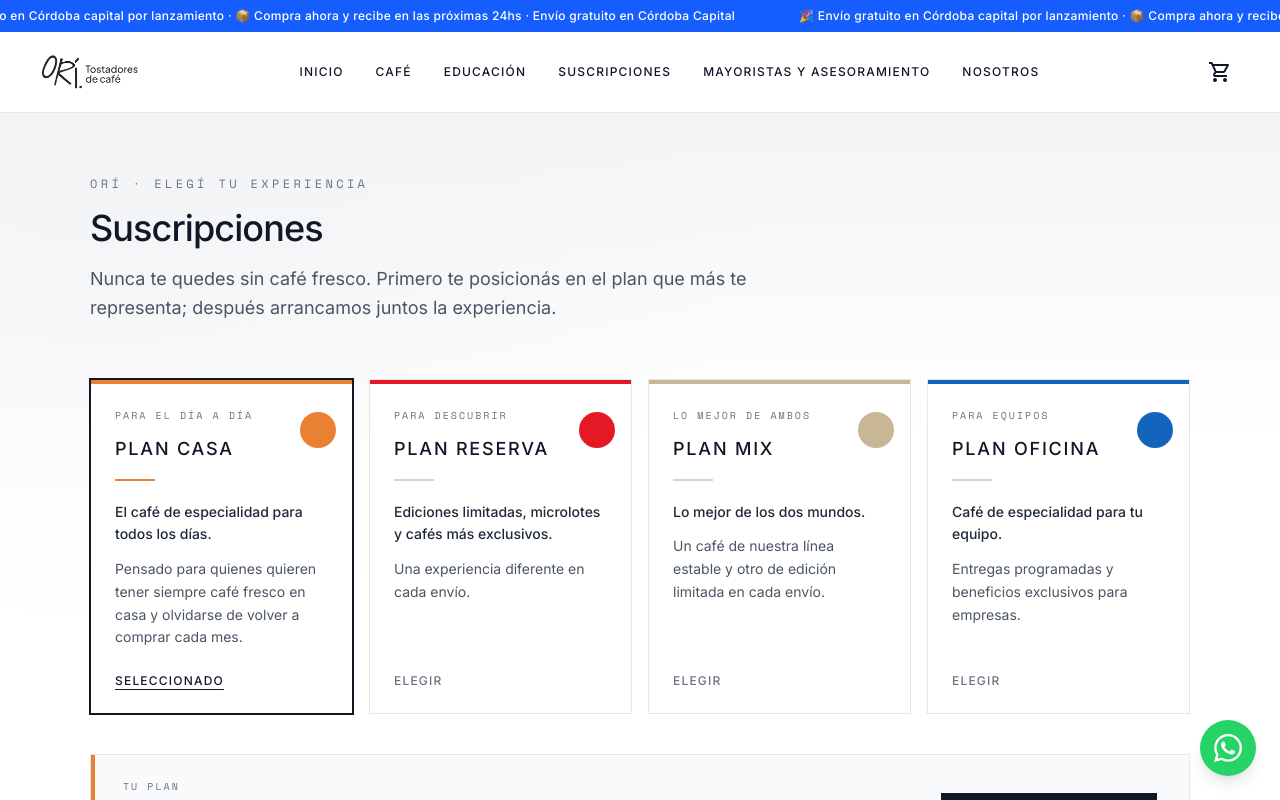
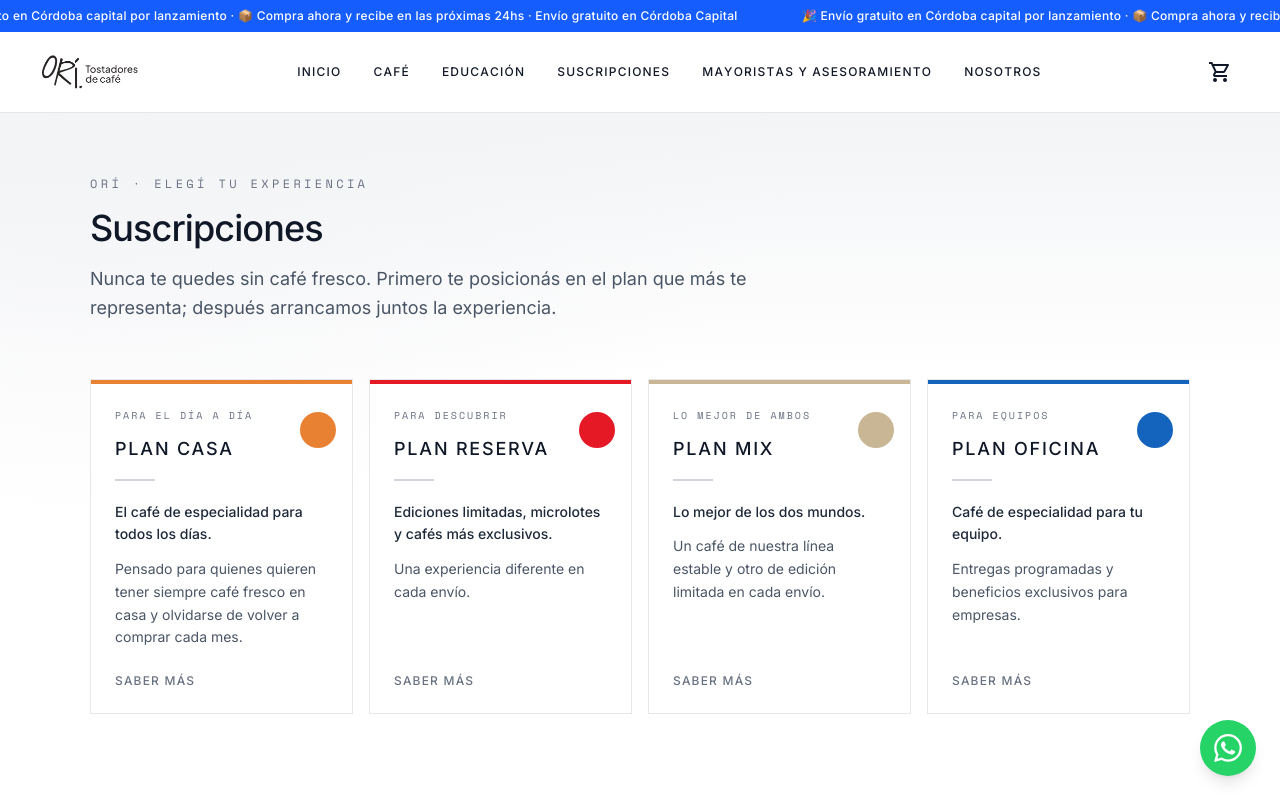
Before and after one commit to ferromayy/oriLandingPro, a Next.js app: page /suscripciones in a window 1280 px wide. Shown: the top 800 px of the page. Built offline with nearby package versions, Linux system fonts and the light colour scheme.

Commit message:
suscription estetic

```diff
--- a/src/app/(site)/suscripciones/page.tsx
+++ b/src/app/(site)/suscripciones/page.tsx
@@ -20,6 +20,18 @@ const plans: SubscriptionPlan[] = [
     description:
       "Pensado para quienes quieren tener siempre café fresco en casa y olvidarse de volver a comprar cada mes.",
     accent: "rgba(232, 119, 34, 0.92)",
+    details: {
+      about:
+        "Recibís cafés de nuestra línea estable: perfiles equilibrados, fáciles de preparar y pensados para acompañar tu ritual diario sin complicaciones. Cada mes llega café fresco tostado en Córdoba, listo para moler o ya molido según tu preferencia.",
+      includes: [
+        "Café de especialidad de la línea Casa",
+        "Envío mensual con café recién tostado",
+        "Elección de grano o molienda",
+        "Precio preferencial de suscriptor",
+      ],
+      bestFor:
+        "casas y personas que toman café todos los días y quieren calidad constante sin tener que acordarse de pedir.",
+    },
   },
   {
     id: "reserva",
@@ -28,6 +40,18 @@ const plans: SubscriptionPlan[] = [
     tagline: "Ediciones limitadas, microlotes y cafés más exclusivos.",
     description: "Una experiencia diferente en cada envío.",
     accent: "rgba(227, 6, 19, 0.92)",
+    details: {
+      about:
+        "Cada mes te llega un café distinto: microlotes, orígenes rotativos y ediciones limitadas seleccionadas por el equipo de Orí. Es la forma de explorar perfiles más expresivos y conocer lo que no siempre está en el catálogo.",
+      includes: [
+        "Café de edición limitada o microlote",
+        "Rotación de orígenes y procesos",
+        "Ficha sensorial del café del mes",
+        "Prioridad de stock en lotes exclusivos",
+      ],
+      bestFor:
+        "quienes disfrutan descubrir notas nuevas, comparar orígenes y vivir el café como una experiencia, no solo como una rutina.",
+    },
   },
   {
     id: "mix",
@@ -37,6 +61,18 @@ const plans: SubscriptionPlan[] = [
     description:
       "Un café de nuestra línea estable y otro de edición limitada en cada envío.",
     accent: "rgba(196, 176, 140, 0.92)",
+    details: {
+      about:
+        "Combinás la seguridad de un café cotidiano con la sorpresa de una edición limitada. En cada envío recibís un café de la línea estable para el día a día y otro más exclusivo para explorar cuando quieras algo distinto.",
+      includes: [
+        "Un café de la línea Casa",
+        "Un café Reserva / edición limitada",
+        "Variedad sin perder la rutina",
+        "Flexibilidad de molienda en ambos",
+      ],
+      bestFor:
+        "parejas, hogares compartidos o cualquiera que quiera un café confiable y, a la vez, algo especial para probar.",
+    },
   },
   {
     id: "oficina",
@@ -46,6 +82,18 @@ const plans: SubscriptionPlan[] = [
     description:
       "Entregas programadas y beneficios exclusivos para empresas.",
     accent: "rgba(0, 87, 184, 0.92)",
+    details: {
+      about:
+        "Armamos una entrega pensada para el consumo de tu equipo: cantidad, frecuencia y perfil de café según cuántas personas sean y cómo preparan. Menos logística para vos, mejor café en la oficina todos los días.",
+      includes: [
+        "Volúmenes adaptados al tamaño del equipo",
+        "Entregas programadas a la oficina",
+        "Asesoramiento de perfil y método",
+        "Condiciones especiales para empresas",
+      ],
+      bestFor:
+        "estudios, oficinas y equipos que quieren elevar el café del día a día sin gestionar compras sueltas cada semana.",
+    },
   },
 ];
 
--- a/src/app/globals.css
+++ b/src/app/globals.css
@@ -27,8 +27,104 @@
   }
 }
 
+@keyframes ori-fade-up {
+  from {
+    opacity: 0;
+    transform: translateY(12px);
+  }
+  to {
+    opacity: 1;
+    transform: translateY(0);
+  }
+}
+
+@keyframes ori-fade-in {
+  from {
+    opacity: 0;
+  }
+  to {
+    opacity: 1;
+  }
+}
+
+@keyframes ori-rule-grow {
+  from {
+    transform: scaleX(0);
+  }
+  to {
+    transform: scaleX(1);
+  }
+}
+
 .animate-scroll {
   animation: scroll 30s linear infinite;
+}
+
+.ori-plan-enter {
+  animation: ori-fade-up 0.55s ease-out both;
+}
+
+.ori-plan-panel-enter {
+  animation: ori-fade-in 0.35s ease-out both;
+}
+
+.ori-plan-rule-active {
+  transform-origin: left center;
+  animation: ori-rule-grow 0.35s ease-out both;
+}
+
+/* Navbar letter wave — todos los links */
+.ori-nav-item {
+  display: inline-flex;
+  color: #111827;
+}
+
+.ori-nav-letters {
+  display: inline-flex;
+}
+
+.ori-nav-letter {
+  display: inline-block;
+  color: #111827;
+  transform: translateY(0);
+  transition: transform 0.15s ease;
+  transition-delay: 0ms;
+}
+
+.ori-nav-letter-space {
+  display: inline-block;
+  width: 0.35em;
+}
+
+.ori-nav-item:hover .ori-nav-letter,
+.ori-nav-item:focus-visible .ori-nav-letter {
+  transform: translateY(-5px);
+  transition-delay: var(--ori-d, 0ms);
+}
+
+@media (prefers-reduced-motion: reduce) {
+  .ori-plan-enter,
+  .ori-plan-panel-enter,
+  .ori-plan-rule-active {
+    animation: none;
+  }
+
+  .ori-nav-item:hover .ori-nav-letter,
+  .ori-nav-item:focus-visible .ori-nav-letter {
+    transform: none;
+  }
+}
+
+.sr-only {
+  position: absolute;
+  width: 1px;
+  height: 1px;
+  padding: 0;
+  margin: -1px;
+  overflow: hidden;
+  clip: rect(0, 0, 0, 0);
+  white-space: nowrap;
+  border-width: 0;
 }
 
 body {
--- a/src/components/site/site-header.tsx
+++ b/src/components/site/site-header.tsx
@@ -2,7 +2,7 @@
 
 import Image from "next/image";
 import Link from "next/link";
-import { useState } from "react";
+import { useState, type CSSProperties } from "react";
 import { useCart } from "@/components/site/cart-context";
 import { EDUCATION_PUBLIC_ENABLED } from "@/lib/site/features";
 
@@ -17,8 +17,77 @@ const navLinks = [
   { href: "/nosotros", label: "Nosotros" },
 ];
 
-const navLinkClass =
-  "text-xs font-medium uppercase tracking-widest text-gray-900 transition-colors hover:text-gray-600";
+function AnimatedNavLabel({ label }: { label: string }) {
+  const chars = Array.from(label.toLocaleUpperCase("es-AR"));
+
+  return (
+    <span className="ori-nav-letters" aria-hidden="true">
+      {chars.map((char, index) => {
+        if (char === " ") {
+          return (
+            <span key={`space-${index}`} className="ori-nav-letter-space">
+              {"\u00A0"}
+            </span>
+          );
+        }
+
+        const style = {
+          ["--ori-d" as string]: `${index * 18}ms`,
+        } as CSSProperties;
+
+        return (
+          <span key={`${char}-${index}`} className="ori-nav-letter" style={style}>
+            {char}
+          </span>
+        );
+      })}
+    </span>
+  );
+}
+
+function NavItem({
+  href,
+  label,
+  onClick,
+}: {
+  href: string;
+  label: string;
+  onClick?: () => void;
+}) {
+  return (
+    <Link
+      href={href}
+      onClick={onClick}
+      className="ori-nav-item text-xs font-medium tracking-widest"
+      aria-label={label}
+    >
+      <span className="sr-only">{label}</span>
+      <AnimatedNavLabel label={label} />
+    </Link>
+  );
+}
+
+const NAV_LETTER_STYLES = `
+.ori-nav-item { display: inline-flex; color: #111827; }
+.ori-nav-letters { display: inline-flex; }
+.ori-nav-letter {
+  display: inline-block;
+  color: #111827;
+  transform: translateY(0);
+  transition: transform 0.15s ease;
+  transition-delay: 0ms;
+}
+.ori-nav-letter-space { display: inline-block; width: 0.35em; }
+.ori-nav-item:hover .ori-nav-letter,
+.ori-nav-item:focus-visible .ori-nav-letter {
+  transform: translateY(-5px);
+  transition-delay: var(--ori-d, 0ms);
+}
+@media (prefers-reduced-motion: reduce) {
+  .ori-nav-item:hover .ori-nav-letter,
+  .ori-nav-item:focus-visible .ori-nav-letter { transform: none; }
+}
+`;
 
 export function SiteHeader() {
   const { count, toggleCart } = useCart();
@@ -26,6 +95,7 @@ export function SiteHeader() {
 
   return (
     <>
+      <style dangerouslySetInnerHTML={{ __html: NAV_LETTER_STYLES }} />
       <header className="fixed top-8 z-50 w-full border-b border-gray-200 bg-white/95 backdrop-blur-sm">
         <div className="mx-auto flex h-20 max-w-[1920px] items-center justify-between px-4 sm:px-10">
           <Link href="/" className="flex items-center">
@@ -41,9 +111,7 @@ export function SiteHeader() {
 
           <nav className="hidden items-center gap-8 lg:flex">
             {navLinks.map((link) => (
-              <Link key={link.href} href={link.href} className={navLinkClass}>
-                {link.label}
-              </Link>
+              <NavItem key={link.href} href={link.href} label={link.label} />
             ))}
           </nav>
 
@@ -93,16 +161,14 @@ export function SiteHeader() {
                 <span className="material-icons-outlined">close</span>
               </button>
             </div>
-            <nav className="flex flex-col gap-4">
+            <nav className="flex flex-col items-start gap-5">
               {navLinks.map((link) => (
-                <Link
+                <NavItem
                   key={link.href}
                   href={link.href}
+                  label={link.label}
                   onClick={() => setMenuOpen(false)}
-                  className={navLinkClass}
-                >
-                  {link.label}
-                </Link>
+                />
               ))}
             </nav>
           </div>
--- a/src/components/site/subscriptions-plans.tsx
+++ b/src/components/site/subscriptions-plans.tsx
@@ -14,6 +14,11 @@ export type SubscriptionPlan = {
   description: string;
   /** Acento de paleta Orí (solo detalle visual). */
   accent: string;
+  details: {
+    about: string;
+    includes: string[];
+    bestFor: string;
+  };
 };
 
 type Props = {
@@ -30,36 +35,50 @@ function buildSubscriptionMessage(planName: string): string {
 }
 
 export function SubscriptionsPlans({ plans }: Props) {
-  const [selectedId, setSelectedId] = useState(plans[0]?.id ?? "");
-  const selected = plans.find((plan) => plan.id === selectedId) ?? plans[0];
+  const [selectedId, setSelectedId] = useState<string | null>(null);
+  const selected = plans.find((plan) => plan.id === selectedId) ?? null;
 
   const whatsappHref = selected
     ? buildWhatsAppCheckoutUrl(buildSubscriptionMessage(selected.name))
     : `https://wa.me/${WHATSAPP_ORDER_NUMBER}`;
 
+  function handleSelect(planId: string) {
+    setSelectedId((current) => (current === planId ? null : planId));
+  }
+
   return (
     <div className="space-y-10">
       <div className="grid grid-cols-1 gap-4 sm:grid-cols-2 xl:grid-cols-4">
-        {plans.map((plan) => {
+        {plans.map((plan, index) => {
           const active = plan.id === selected?.id;
           return (
             <button
               key={plan.id}
               type="button"
-              onClick={() => setSelectedId(plan.id)}
-              className={`relative flex h-full flex-col overflow-hidden border bg-white p-6 pt-7 text-left transition ${
+              onClick={() => handleSelect(plan.id)}
+              aria-expanded={active}
+              aria-controls="plan-detail"
+              style={{ animationDelay: `${index * 80}ms` }}
+              className={`ori-plan-enter group relative flex h-full flex-col overflow-hidden border bg-white p-6 pt-7 text-left transition duration-300 ease-out ${
                 active
                   ? "border-gray-900 ring-1 ring-gray-900"
-                  : "border-gray-200 hover:border-gray-400"
+                  : "border-gray-200 hover:-translate-y-0.5 hover:border-gray-400 hover:shadow-sm"
               }`}
             >
               <span
-                className="absolute inset-x-0 top-0 h-1"
-                style={{ backgroundColor: plan.accent }}
+                className="absolute inset-x-0 top-0 h-1 origin-left transition-transform duration-300 ease-out group-hover:scale-x-100"
+                style={{
+                  backgroundColor: plan.accent,
+                  transform: active ? "scaleX(1)" : undefined,
+                }}
                 aria-hidden
               />
               <span
-                className="pointer-events-none absolute right-4 top-8 h-9 w-9 rounded-full"
+                className={`pointer-events-none absolute right-4 top-8 h-9 w-9 rounded-full transition duration-300 ease-out ${
+                  active
+                    ? "scale-125"
+                    : "scale-100 group-hover:scale-[1.35]"
+                }`}
                 style={{ backgroundColor: plan.accent }}
                 aria-hidden
               />
@@ -70,7 +89,9 @@ export function SubscriptionsPlans({ plans }: Props) {
                 {plan.name}
               </h3>
               <span
-                className="mt-4 block h-0.5 w-10"
+                className={`mt-4 block h-0.5 w-10 transition-colors duration-300 ${
+                  active ? "ori-plan-rule-active" : ""
+                }`}
                 style={{
                   backgroundColor: active ? plan.accent : "#d1d5db",
                 }}
@@ -83,13 +104,13 @@ export function SubscriptionsPlans({ plans }: Props) {
                 {plan.description}
               </p>
               <span
-                className={`mt-6 text-xs font-medium uppercase tracking-widest ${
+                className={`mt-6 text-xs font-medium uppercase tracking-widest transition-colors duration-300 ${
                   active
                     ? "text-gray-900 underline underline-offset-4"
-                    : "text-gray-500"
+                    : "text-gray-500 group-hover:text-gray-800"
                 }`}
               >
-                {active ? "Seleccionado" : "Elegir"}
+                {active ? "Ver menos" : "Saber más"}
               </span>
             </button>
           );
@@ -97,27 +118,74 @@ export function SubscriptionsPlans({ plans }: Props) {
       </div>
 
       {selected && (
-        <div className="relative flex flex-col items-start justify-between gap-6 overflow-hidden border border-gray-200 bg-gray-50 px-6 py-6 sm:flex-row sm:items-center sm:px-8">
+        <div
+          id="plan-detail"
+          key={selected.id}
+          className="ori-plan-panel-enter relative overflow-hidden border border-gray-200 bg-gray-50"
+        >
           <span
             className="absolute inset-y-0 left-0 w-1"
             style={{ backgroundColor: selected.accent }}
             aria-hidden
           />
-          <div>
+
+          <div className="px-6 py-8 sm:px-10 sm:py-10">
+            <div className="flex flex-col gap-8 lg:flex-row lg:items-start lg:justify-between lg:gap-16">
+              <div className="max-w-2xl">
                 <p className="font-mono text-[10px] uppercase tracking-[0.2em] text-gray-500">
-              Tu plan
+                  Sobre este plan
                 </p>
-            <p className="mt-2 text-lg font-medium text-gray-900">{selected.name}</p>
-            <p className="mt-1 max-w-xl text-sm text-gray-600">{selected.tagline}</p>
+                <h3 className="mt-3 text-2xl font-medium tracking-tight text-gray-900">
+                  {selected.name}
+                </h3>
+                <p className="mt-2 text-sm font-medium text-gray-700">
+                  {selected.tagline}
+                </p>
+                <p className="mt-5 text-sm leading-relaxed text-gray-600 md:text-base">
+                  {selected.details.about}
+                </p>
+                <p className="mt-6 text-sm leading-relaxed text-gray-600">
+                  <span className="font-medium text-gray-900">Ideal para: </span>
+                  {selected.details.bestFor}
+                </p>
               </div>
+
+              <div className="w-full shrink-0 lg:max-w-xs">
+                <p className="font-mono text-[10px] uppercase tracking-[0.2em] text-gray-500">
+                  Qué incluye
+                </p>
+                <ul className="mt-4 space-y-3 border-t border-gray-200 pt-4">
+                  {selected.details.includes.map((item) => (
+                    <li
+                      key={item}
+                      className="flex gap-3 text-sm leading-relaxed text-gray-700"
+                    >
+                      <span
+                        className="mt-1.5 h-1.5 w-1.5 shrink-0 rounded-full"
+                        style={{ backgroundColor: selected.accent }}
+                        aria-hidden
+                      />
+                      {item}
+                    </li>
+                  ))}
+                </ul>
+              </div>
+            </div>
+
+            <div className="mt-10 flex flex-col items-start justify-between gap-4 border-t border-gray-200 pt-8 sm:flex-row sm:items-center">
+              <p className="text-sm text-gray-600">
+                Te acompañamos por WhatsApp con cantidad, molienda y frecuencia.
+              </p>
               <a
                 href={whatsappHref}
                 target="_blank"
                 rel="noopener noreferrer"
-            className="inline-flex h-12 shrink-0 items-center justify-center bg-gray-900 px-8 text-xs font-medium uppercase tracking-widest text-white transition hover:bg-black"
+                className="inline-flex h-12 shrink-0 items-center justify-center bg-gray-900 px-8 text-xs font-medium uppercase tracking-widest text-white transition duration-300 hover:bg-black"
               >
                 Iniciar suscripción
               </a>
+            </div>
+          </div>
         </div>
       )}
     </div>
```
Lines whose indentation alone changed are shown as unchanged.
